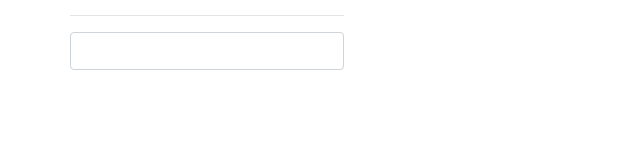
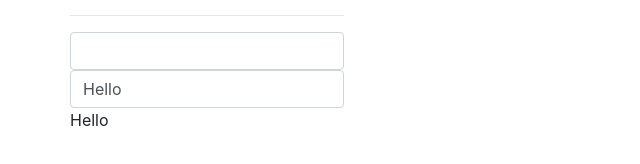
Before and after one commit to EvgenySamohvalov/Home_bookkeeping, an Angular app: page / in a window 1280 px wide. Shown: the part 186-350 px from the top of the page, without its empty margins (0-640 px from the left). Built offline with nearby package versions, Linux system fonts and the light colour scheme.

Commit message:
feat: input (two way binding)

```diff
--- a/src/app/app.module.ts
+++ b/src/app/app.module.ts
@@ -1,5 +1,6 @@
 import { BrowserModule } from '@angular/platform-browser';
 import { NgModule } from '@angular/core';
+import { FormsModule } from '@angular/forms';
 
 import { AppRoutingModule } from './app-routing.module';
 import { AppComponent } from './app.component';
@@ -15,7 +16,8 @@ import { CarComponent } from './car/car.component';
   ],
   imports: [
     BrowserModule,
-    AppRoutingModule
+    AppRoutingModule,
+    FormsModule
   ],
   providers: [],
   bootstrap: [AppComponent]
--- a/src/app/cars/cars.component.html
+++ b/src/app/cars/cars.component.html
@@ -7,4 +7,8 @@
 <hr>
 
 <input type="text" class="form-control" (keyup.enter)="onKeyUp($event)">
+<!-- [забираем данные из компонента в шаблон] -->
+<!-- (забираем данные из шаблона в компонент) -->
+<input type="text" class="form-control" [(ngModel)]="inputText">
+
 <p>{{inputText}}</p>
--- a/src/app/cars/cars.component.ts
+++ b/src/app/cars/cars.component.ts
@@ -16,7 +16,7 @@ export class CarsComponent {
     this.addCarStatus = 'Машина добавлена!'
   }
 
-  inputText = '';
+  inputText = 'Hello';
   onKeyUp(event) {
     this.inputText = event.target.value;
   }
```
Also changed, not shown: 1 other file (tests, documents, lock files or other folders).
